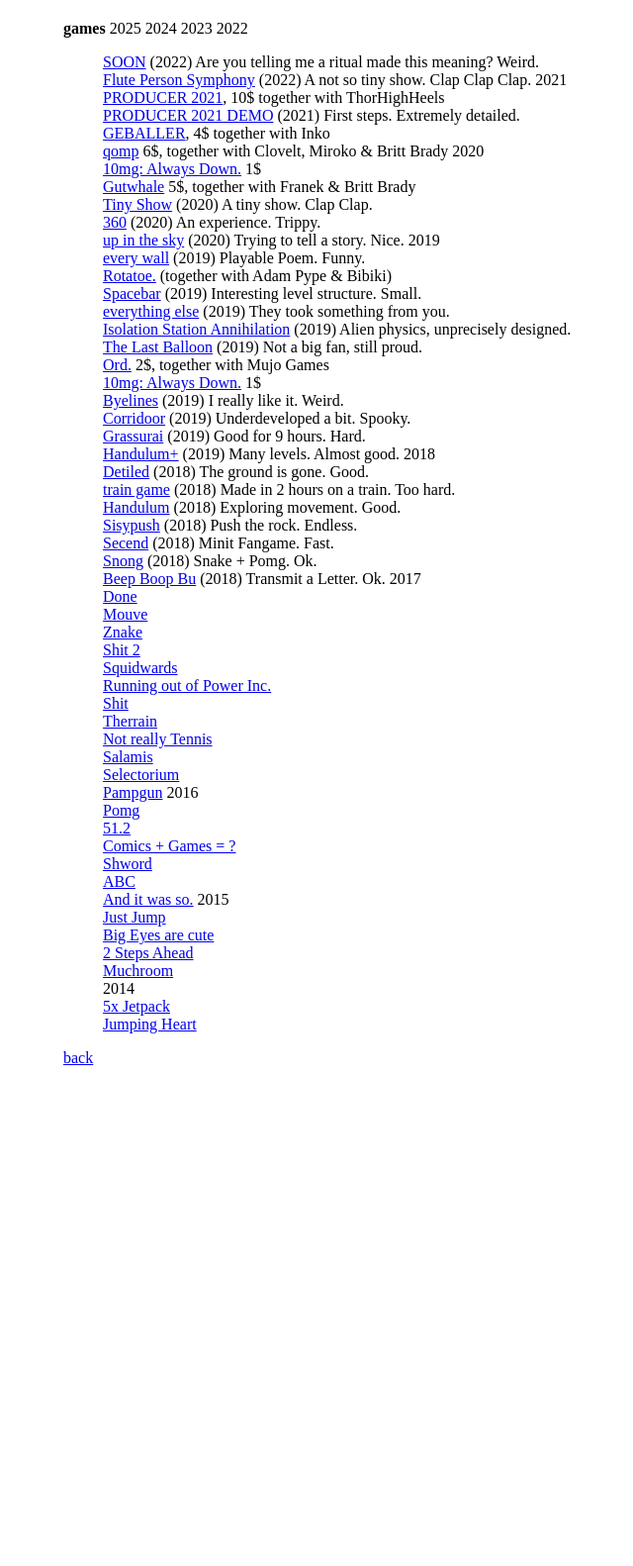
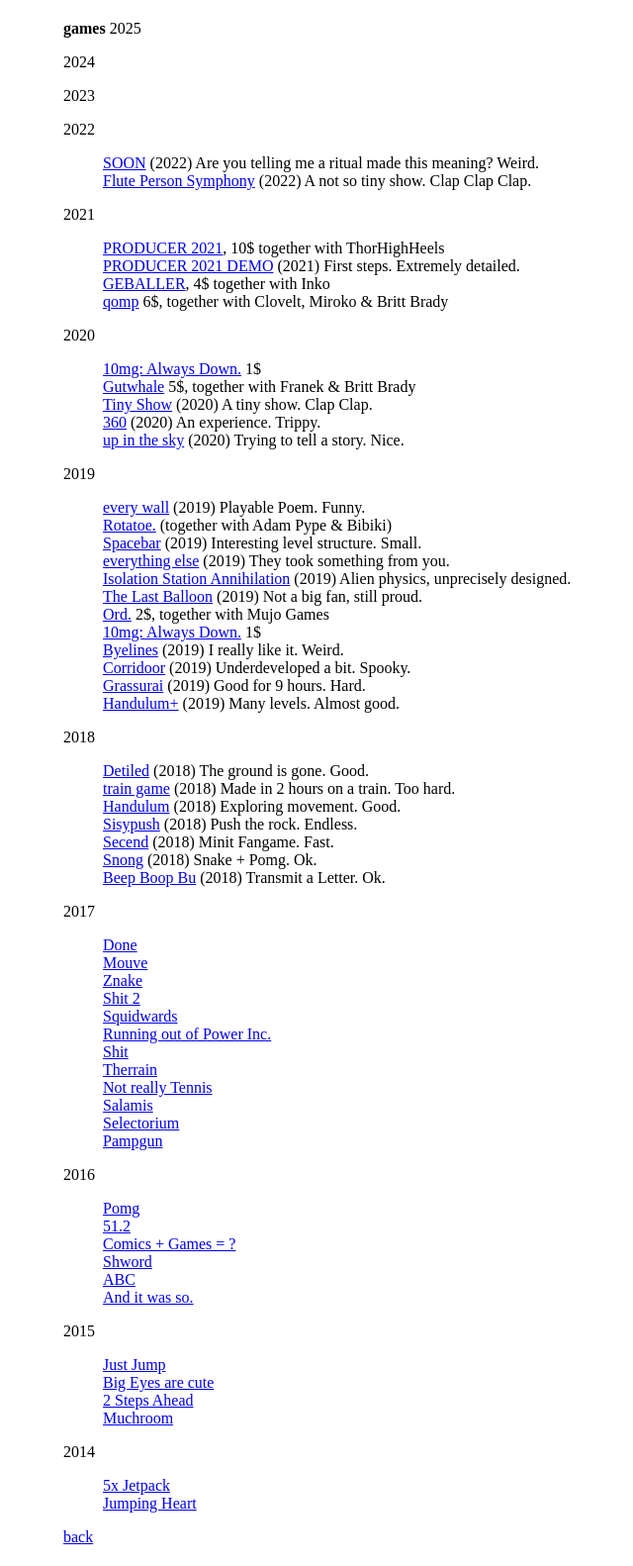
Before and after one commit to stuffedwombat/stuffedwombat.github.io, a Jekyll site: the page built from games.md, in a window 1280 px wide. Shown: the whole page at 99% size, without its empty margins (260-900 px from the left). Built offline with Jekyll 4.4.1, drawn with Linux system fonts in a browser that asks for light colours; our own code applies the rules of GitHub Pages for plain Markdown files; comment, search, counter and statistics services are not loaded; before the commit the page ends 1098 px from its top, so only the background shows below that.

```diff
--- a/games.md
+++ b/games.md
@@ -1,22 +1,32 @@
 **games**
 2025
+
 2024
+
 2023
-2022<br>
+
+2022
+
 - <a href="https://www.newgrounds.com/portal/view/831674" target="_blank">SOON</a> (2022) Are you telling me a ritual made this meaning? Weird.
 - <a href="https://www.newgrounds.com/portal/view/830515">Flute Person Symphony</a> (2022) A not so tiny show. Clap Clap Clap.
-2021<br>
+
+2021
+
 - <a href="https://store.steampowered.com/app/1667320/PRODUCER_2021" target="_blank">PRODUCER 2021</a>, 10$ together with ThorHighHeels
 - <a href="https://www.newgrounds.com/portal/view/830515">PRODUCER 2021 DEMO</a> (2021) First steps. Extremely detailed.
 - <a href="https://store.steampowered.com/app/1910260/Geballer/?beta=1" target="_blank">GEBALLER</a>, 4$ together with Inko
 - <a href="https://store.steampowered.com/app/1066900?beta=1" target="_blank">qomp</a> 6$, together with Clovelt, Miroko & Britt Brady
-2020<br>
+
+2020
+
 - <a href="https://store.steampowered.com/app/1101800/10mg_Always_Down" target="_blank">10mg: Always Down.</a> 1$
 - <a href="https://store.steampowered.com/app/1267810/Gutwhale" target="_blank">Gutwhale</a> 5$, together with Franek & Britt Brady
 - <a href="https://stuffedwombat.itch.io/tiny-show" target="_blank">Tiny Show</a> (2020) A tiny show. Clap Clap.
 - <a href="https://www.newgrounds.com/portal/view/767702" target="_blank">360</a> (2020) An experience. Trippy.
 - <a href="https://www.newgrounds.com/portal/view/752948" target="_blank">up in the sky</a> (2020) Trying to tell a story. Nice.
-2019<br>
+
+2019
+
 - <a href="https://www.newgrounds.com/portal/view/744411" target="_blank">every wall</a> (2019) Playable Poem. Funny.
 - <a href="https://play.google.com/store/apps/details?id=com.NotSoSolo.Rotatoe" target="_blank">Rotatoe.</a> (together with Adam Pype & Bibiki)
 - <a href="https://www.newgrounds.com/portal/view/735906" target="_blank">Spacebar</a> (2019) Interesting level structure. Small.
@@ -29,7 +39,9 @@
 - <a href="https://www.newgrounds.com/portal/view/728552" target="_blank">Corridoor</a> (2019) Underdeveloped a bit. Spooky.
 - <a href="https://www.newgrounds.com/portal/view/726378" target="_blank">Grassurai</a> (2019) Good for 9 hours. Hard.
 - <a href="https://www.newgrounds.com/portal/view/724232" target="_blank">Handulum+</a> (2019) Many levels. Almost good.
-2018<br>
+
+2018
+
 - <a href="https://www.newgrounds.com/portal/view/722470" target="_blank">Detiled</a> (2018) The ground is gone. Good.
 - <a href="https://www.newgrounds.com/portal/view/719528" target="_blank">train game</a> (2018) Made in 2 hours on a train. Too hard.
 - <a href="https://www.newgrounds.com/portal/view/715081" target="_blank">Handulum</a> (2018) Exploring movement. Good.
@@ -37,7 +49,9 @@
 - <a href="https://www.newgrounds.com/portal/view/709183" target="_blank">Secend</a> (2018) Minit Fangame. Fast.
 - <a href="https://www.newgrounds.com/portal/view/706826" target="_blank">Snong</a> (2018) Snake + Pomg. Ok.
 -  <a href="https://www.newgrounds.com/portal/view/705921" target="_blank">Beep Boop Bu</a> (2018) Transmit a Letter. Ok.
-2017<br>
+
+2017
+
 - <a href="https://www.newgrounds.com/portal/view/704468" target="_blank">Done</a>
 - <a href="https://www.newgrounds.com/portal/view/702801" target="_blank">Mouve</a>
 - <a href="https://www.newgrounds.com/portal/view/701435" target="_blank">Znake</a>
@@ -50,19 +64,25 @@
 - <a href="https://www.newgrounds.com/portal/view/690826" target="_blank">Salamis</a>
 - <a href="https://www.newgrounds.com/portal/view/689530" target="_blank">Selectorium</a>
 - <a href="https://www.newgrounds.com/portal/view/688192" target="_blank">Pampgun</a>
-2016<br>
+
+2016
+
 - <a href="https://www.newgrounds.com/portal/view/683949" target="_blank">Pomg</a>
 - <a href="https://www.newgrounds.com/portal/view/682288" target="_blank">51.2</a>
 - <a href="https://www.newgrounds.com/portal/view/679281" target="_blank">Comics + Games = ?</a>
 - <a href="https://www.newgrounds.com/portal/view/678184" target="_blank"> Shword</a>
 - <a href="https://www.newgrounds.com/portal/view/674994" target="_blank">ABC</a>
 - <a href="https://www.newgrounds.com/portal/view/670180" target="_blank">And it was so.</a>
-2015<br>
+
+2015
+
 - <a href="https://www.newgrounds.com/portal/view/668865" target="_blank">Just Jump</a>
 - <a href="https://www.newgrounds.com/portal/view/664929" target="_blank">Big Eyes are cute</a>
 - <a href="https://www.newgrounds.com/portal/view/659994" target="_blank">2 Steps Ahead</a>
 - <a href="https://www.newgrounds.com/portal/view/656810" target="_blank">Muchroom</a>
-- 2014<br>
+
+2014
+
 - <a href="https://www.newgrounds.com/portal/view/649154" target="_blank">5x Jetpack</a>
 - <a href="https://www.newgrounds.com/portal/view/648999" target="_blank">Jumping Heart</a>
 
```
